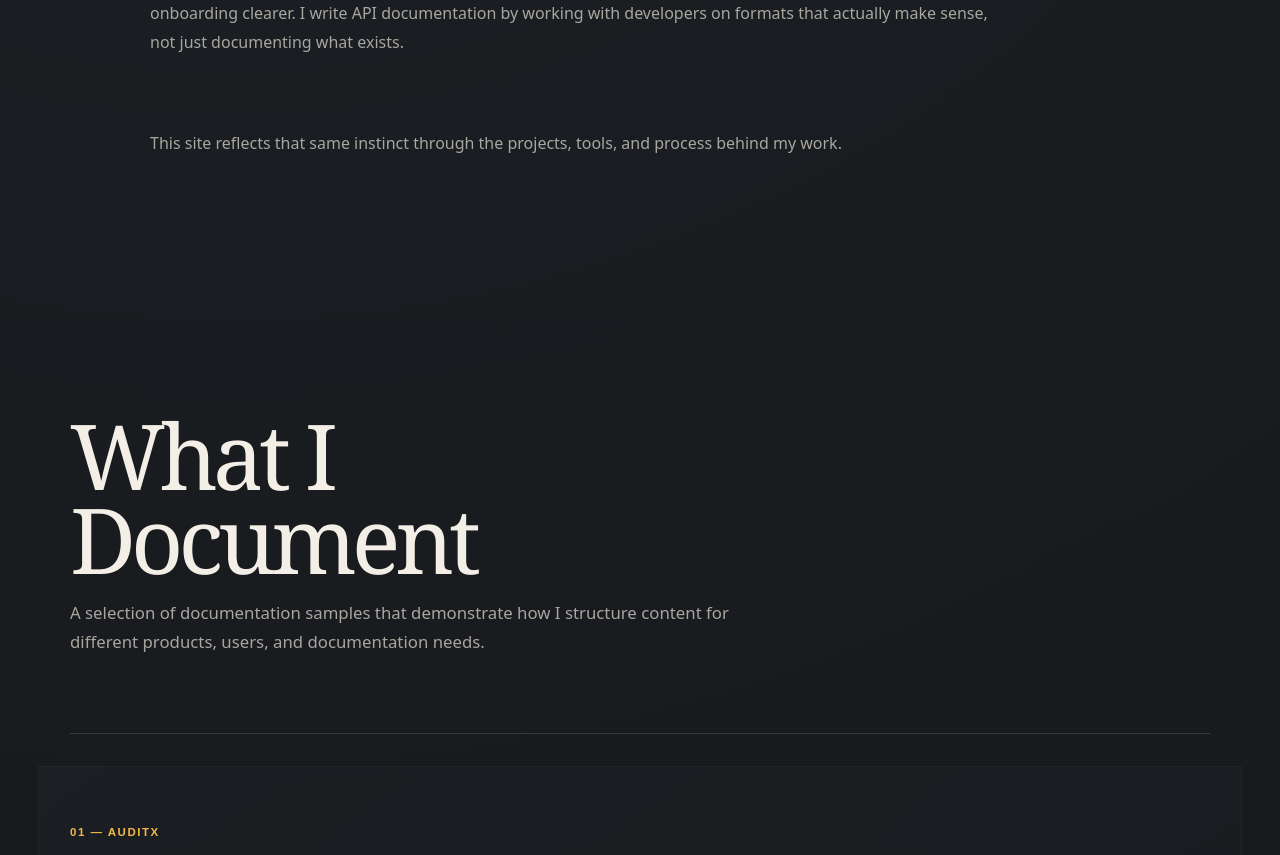
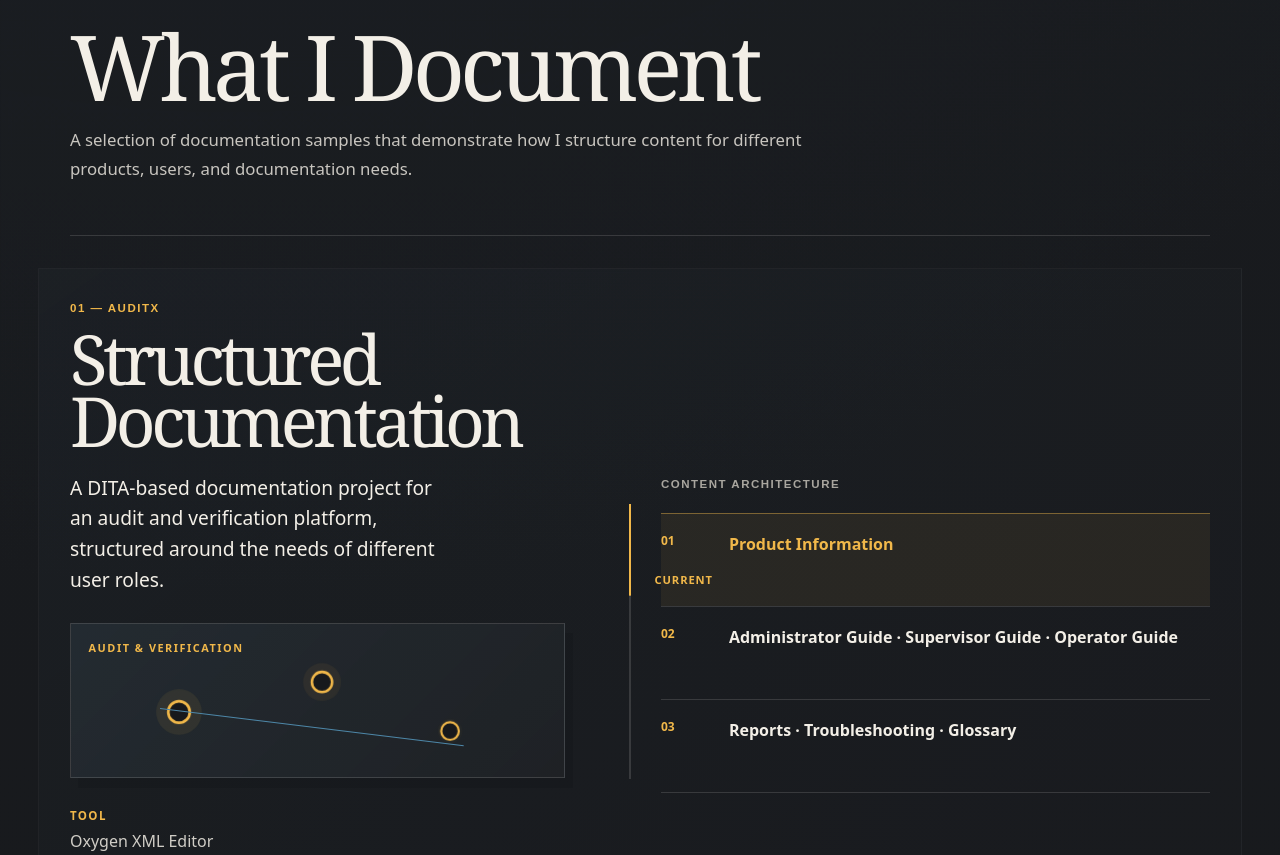
Before and after one commit to Gajamathi/gajalakshmi-portfolio, a React (Vite) app: page / in a window 1280 px wide. Shown: the part 1940-2795 px from the top of the page. Built offline with nearby package versions, Linux system fonts and the light colour scheme.

Commit message:
Improve section hierarchy and documentation layout

```diff
--- a/index.css
+++ b/index.css
@@ -1143,3 +1143,41 @@ body::selection {
       var(--charcoal);
   }
 }
+
+
+/* Layout refinement — preserve existing content, improve hierarchy */
+.about{padding-top:clamp(4.5rem,7vw,6.5rem);padding-bottom:clamp(2rem,4vw,3.5rem)}
+.about-frame{max-width:1280px}
+.about .section-title{max-width:none;margin-bottom:1.5rem}
+.about-quote{max-width:none;width:100%;font-size:clamp(2.1rem,4.1vw,4.65rem);line-height:1.08;letter-spacing:-.04em;margin:0 0 3rem;color:var(--ivory);will-change:clip-path,opacity,transform}
+.about-copy{max-width:980px;font-size:clamp(1.05rem,1.25vw,1.18rem);line-height:1.8;color:#C8C5BF;opacity:1}
+.about-copy p+p{margin-top:1.35rem}
+
+.work{padding-top:clamp(2.5rem,5vw,4.5rem)}
+.work .section-title{max-width:none;white-space:nowrap}
+.work .section-intro{max-width:760px;color:#C8C5BF;font-size:clamp(1.05rem,1.2vw,1.16rem);line-height:1.75;opacity:1}
+
+.project-scene{grid-template-columns:minmax(0,.92fr) minmax(0,1.08fr);gap:clamp(2rem,5vw,5rem);padding:clamp(3.5rem,5vw,4.75rem) 0;margin-top:clamp(2.5rem,4vw,3.5rem)}
+.project-scene-interactive{min-height:auto;align-items:center}
+.project-intro{max-width:none}
+.project-intro h3{max-width:8.5ch;font-size:clamp(3.1rem,5.4vw,5.65rem);line-height:.9;margin:.6rem 0 1.35rem}
+.project-description{max-width:34ch}
+.project-sticky{top:96px}
+.architecture-board,.journey-board{align-self:center;max-width:none}
+.interactive-board{min-height:auto;padding-top:1.25rem}
+.architecture-label{margin-bottom:1.25rem}
+.architecture-step,.journey-step{min-height:74px}
+.project-meta p,.project-meta span,.architecture-label{opacity:1}
+.project-meta p{color:#D0CDC6}
+
+@media(max-width:820px){
+  .about{padding-top:4rem;padding-bottom:2.5rem}
+  .about-quote{font-size:clamp(2rem,9vw,3.25rem);line-height:1.13;margin-bottom:2.25rem}
+  .about-copy{font-size:1rem}
+  .work{padding-top:2.5rem}
+  .work .section-title{white-space:normal}
+  .project-scene{grid-template-columns:1fr;gap:2.25rem;padding:3.25rem 0}
+  .project-intro h3{max-width:none;font-size:clamp(3rem,13vw,4.8rem)}
+  .project-sticky{position:relative;top:auto}
+  .interactive-board{padding-top:0}
+}
```
